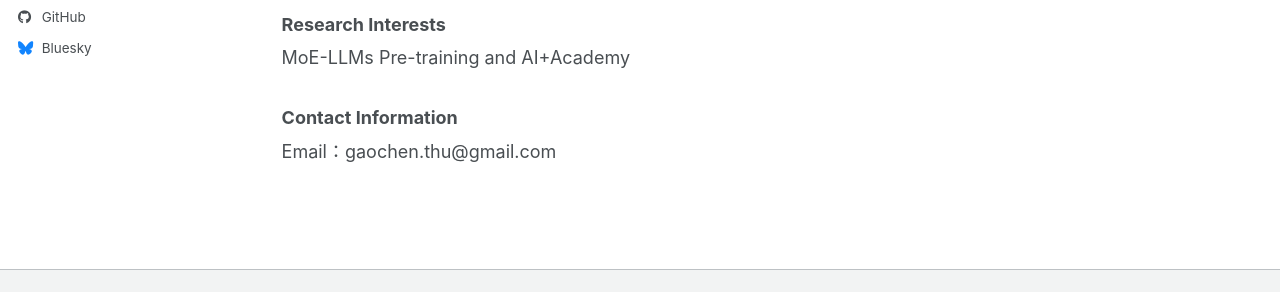
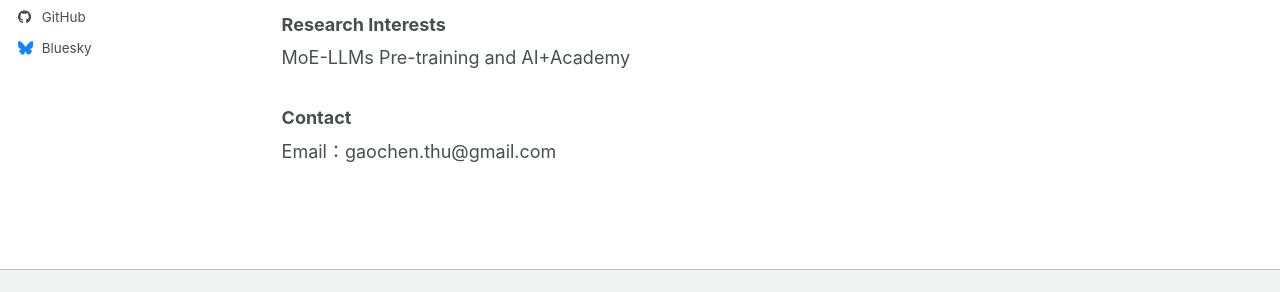
Before and after one commit to wgc20/wgc20.github.io, a Jekyll site: the page built from _pages/about.md, in a window 1280 px wide and 999 px high. Shown: the part 592-884 px from the top of the window. Built offline with Jekyll 4.4.1, drawn with Linux system fonts in a browser that asks for light colours; some web fonts are replaced; a script bundle is joined from its source files by our own code; library files that are not in the unit come from our copies.

Commit message:
Update about.md

```diff
--- a/_pages/about.md
+++ b/_pages/about.md
@@ -16,6 +16,6 @@ I completed my first Postdoc in Department of Computer Science and Technology at
 
 MoE-LLMs Pre-training and AI+Academy
 
-### Contact Information
+### Contact
 
 Email：gaochen.thu@gmail.com
```
